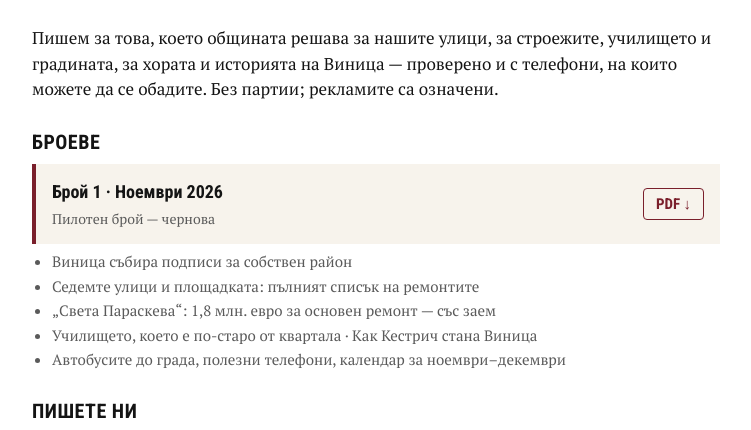
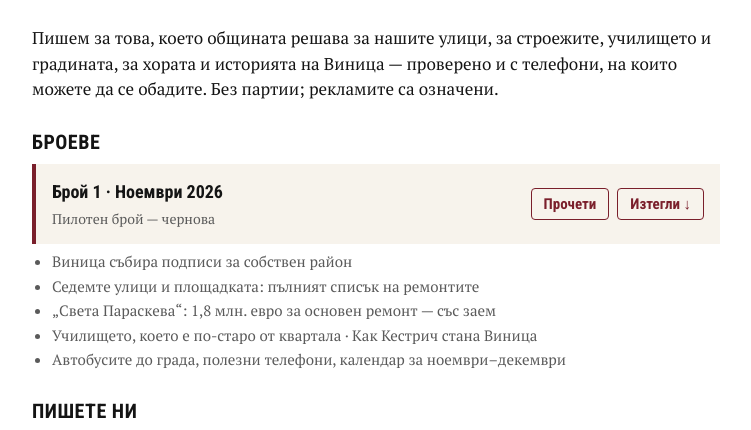
Before and after one commit to ivip40/vinishko-utro, a plain HTML site: page index.html in a window 1280 px wide. Shown: the part 151-581 px from the top of the page, without its empty margins (264-1015 px from the left). Drawn offline with nearby package versions, Linux system fonts and the light colour scheme.

Commit message:
Site: „Прочети“ opens the PDF in a new tab, „Изтегли ↓“ downloads it
Co-Authored-By: Claude Opus 5.5 <noreply@anthropic.com>

```diff
--- a/index.html
+++ b/index.html
@@ -17,7 +17,7 @@
 <p>Пишем за това, което общината решава за нашите улици, за строежите, училището и градината, за хората и историята на Виница — проверено и с телефони, на които можете да се обадите. Без партии; рекламите са означени.</p>
 
 <h2>Броеве</h2>
-<div class="issue"><div><b>Брой 1 · Ноември 2026</b><br><small>Пилотен брой — чернова</small></div><a href="issues/2026-11-broi-01.pdf">PDF ↓</a></div>
+<div class="issue"><div><b>Брой 1 · Ноември 2026</b><br><small>Пилотен брой — чернова</small></div><span class="acts"><a href="issues/2026-11-broi-01.pdf" target="_blank" rel="noopener">Прочети</a><a href="issues/2026-11-broi-01.pdf" download>Изтегли ↓</a></span></div>
 <ul class="inside">
 <li>Виница събира подписи за собствен район</li>
 <li>Седемте улици и площадката: пълният списък на ремонтите</li>
--- a/site.css
+++ b/site.css
@@ -41,3 +41,4 @@ nav .fb{margin-left:auto;display:inline-flex;align-items:center;gap:6px;border:n
 .reach .contact{flex:1 1 260px;margin:0}
 .qrbox{margin:0;text-align:center;font:13px "Roboto Condensed",sans-serif;color:var(--muted)}
 .qrbox img{display:block;width:120px;height:120px;padding:8px;background:#fff;border:1px solid var(--rule);border-radius:6px;margin:0 auto 4px}
+.issue .acts{display:flex;gap:8px}
```
